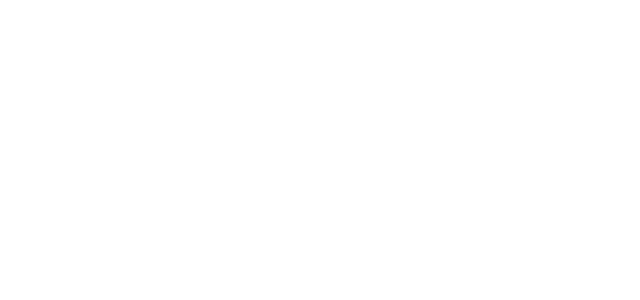
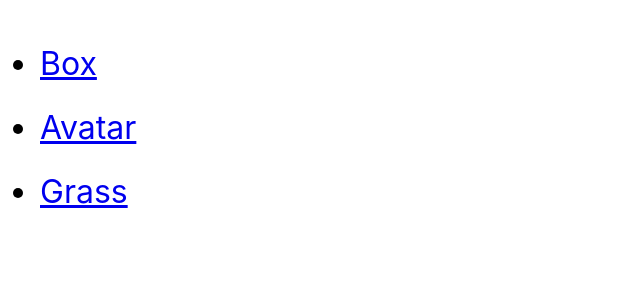
Before and after one commit to juunini/jeju-web-conference-presentation, a React (Create React App) app: page / in a window 1280 px wide. Before the commit this address had no page. Shown: the top 300 px of the page, without its empty margins (0-640 px from the left). Built offline with nearby package versions, Linux system fonts and the light colour scheme.

Commit message:
Add index page

```diff
--- /dev/null
+++ b/src/App.tsx
@@ -0,0 +1,11 @@
+import { Link } from "react-router-dom";
+
+export default function App(): JSX.Element {
+  return (
+    <ul style={{ fontSize: '32px', lineHeight: 2 }}>
+      <li><Link to="/box">Box</Link></li>
+      <li><Link to="/avatar">Avatar</Link></li>
+      <li><Link to="/grass">Grass</Link></li>
+    </ul>
+  );
+}
--- a/src/index.tsx
+++ b/src/index.tsx
@@ -3,6 +3,7 @@
 import { BrowserRouter, Route, Routes } from 'react-router-dom';
 
 import './index.css';
+import App from './App';
 import Box from './Box';
 import Avatar from './Avatar';
 import GitHubGrass from './GitHubGrass';
@@ -13,11 +14,16 @@
 );
 root.render(
   <React.StrictMode>
-    <BrowserRouter>
+    <BrowserRouter basename={
+      process.env.NODE_ENV === 'production'
+        ? '/jeju-web-conference-presentation/'
+        : '/'
+    }>
       <Routes>
         <Route path="/box" element={<Box />} />
         <Route path="/avatar" element={<Avatar />} />
         <Route path="/grass" element={<GitHubGrass />} />
+        <Route path="*" element={<App />} />
       </Routes>
     </BrowserRouter>
   </React.StrictMode>
```
